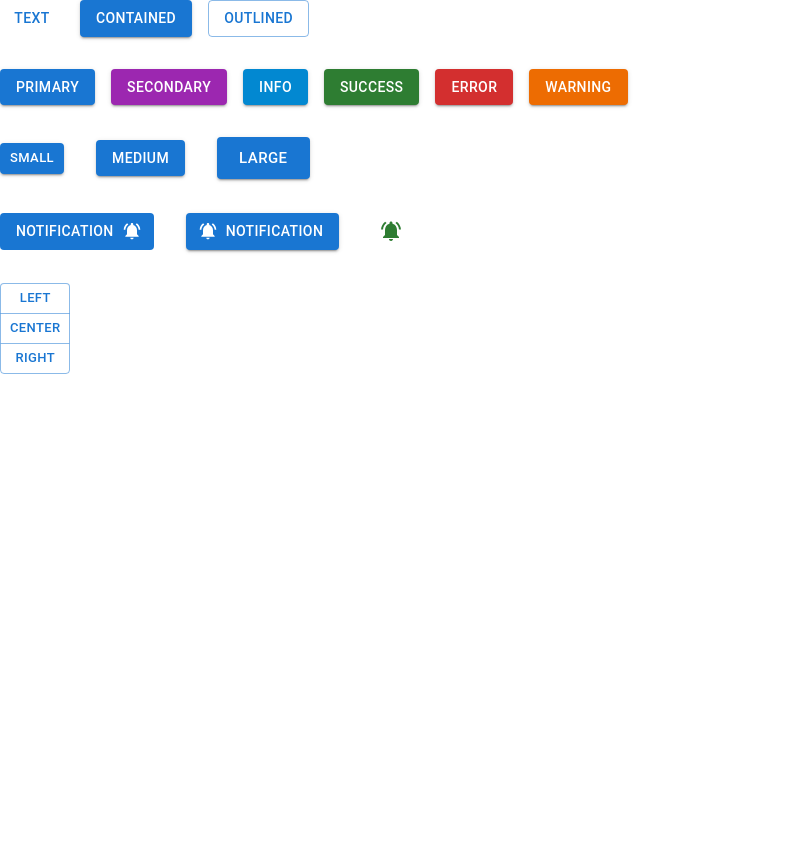
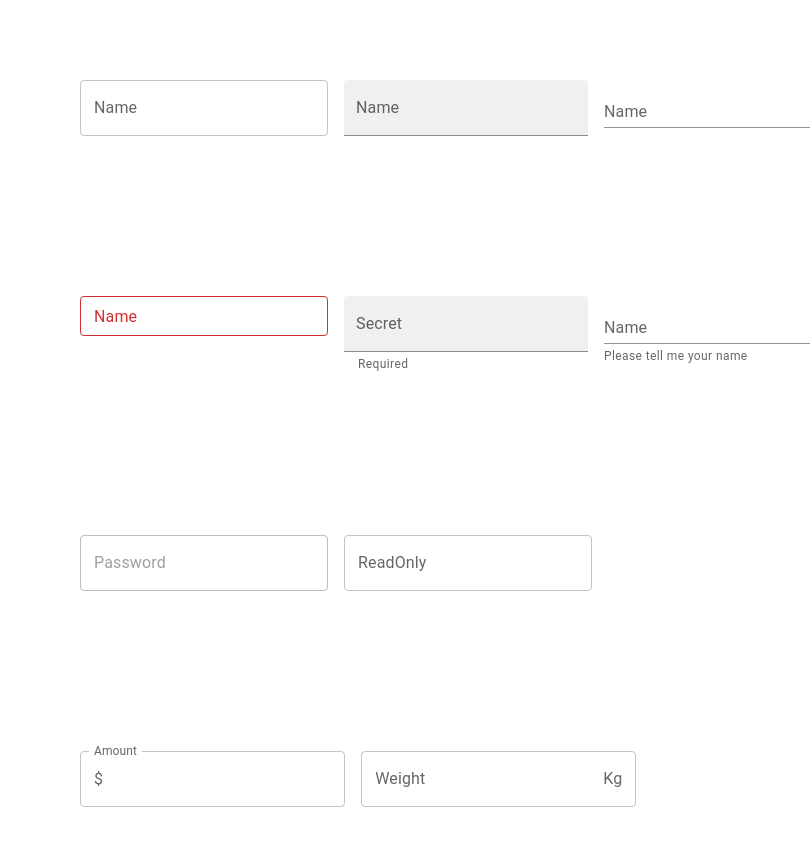
Before and after one commit to cuongvp/MUI_Tutorial, a React (Create React App) app: page / in a window 1280 px wide. Shown: the top 846 px of the page, without its empty margins (0-810 px from the left). Before the commit the page ends 800 px from the top, so only its background shows below. Built offline with nearby package versions, Linux system fonts and the light colour scheme.

Commit message:
text field

```diff
--- a/src/App.js
+++ b/src/App.js
@@ -1,9 +1,9 @@
 import './App.css';
-import MuiButton from './components/MuiButton';
+import MuiTextField from './components/MuiTextField';
 function App() {
   return (
     <div className="App">
-      <MuiButton/>
+      <MuiTextField/>
     </div>
   );
 }
--- a/src/components/MuiButton.jsx
+++ b/src/components/MuiButton.jsx
@@ -1,7 +1,19 @@
-import React from 'react'
-import { Stack, Button, IconButton, ButtonGroup } from '@mui/material'
+import React, { useState } from 'react'
+import { Stack, Button, IconButton, ButtonGroup, ToggleButtonGroup,
+    ToggleButton
+} from '@mui/material'
+
+import  FormatBoldIcon from '@mui/icons-material/FormatBold'
+import FormatItalicIcon from '@mui/icons-material/FormatItalic'
+import FormatUnderlinedIcon from '@mui/icons-material/FormatUnderlined'
+
 import NotificationsActiveIcon from '@mui/icons-material/NotificationsActive'
 function MuiButton() {
+    const [formats, setFormats] = useState(['bold', 'italic', 'underlined'])
+    const Changebutton = (event, newFormat) => {
+        setFormats(newFormat)
+        console.log(newFormat)
+    }
   return (
     <Stack spacing={4}>
         <Stack spacing={2} direction='row'>
@@ -42,6 +54,29 @@ function MuiButton() {
                 <Button>Right</Button>
             </ButtonGroup>
         </Stack>
+        <Stack
+            direction='row'
+        >
+            <ToggleButtonGroup
+                aria-label='text formatting'
+                size='small'
+                color='success'
+                orientation='vertical'
+                onChange={Changebutton}
+                value={formats}
+                exclusive
+            >
+                <ToggleButton value='bold' aria-label='bold'>
+                    <FormatBoldIcon/>
+                </ToggleButton>
+                <ToggleButton value='italic' aria-label='italic'>
+                    <FormatItalicIcon/>
+                </ToggleButton>
+                <ToggleButton value='underlined' aria-label='underlined'>
+                    <FormatUnderlinedIcon/>
+                </ToggleButton>
+            </ToggleButtonGroup>
+        </Stack>
     </Stack>
   )
 }
--- /dev/null
+++ b/src/components/MuiTextField.jsx
@@ -0,0 +1,46 @@
+import React, { useState } from 'react'
+import { Stack, TextField, InputAdornment } from '@mui/material'
+
+function MuiTextField() {
+    const [value, setValue] = useState(null)
+
+    const onchangeHandle = (event) => {
+        setValue(event.target.value)
+    }
+  return (
+    <Stack spacing={20} margin={10}>
+        <Stack direction='row' spacing={2}>
+            <TextField label='Name' variant='outlined'/>
+            <TextField label='Name' variant='filled'/>
+            <TextField label='Name' variant='standard'/>
+        </Stack>
+        <Stack direction='row' spacing={2}>
+            <TextField label='Name' variant='outlined' size='small' color='secondary' error/>
+            <TextField label='Secret' variant='filled' size='medium' color='success'
+                value={value}
+                onChange={onchangeHandle}
+                helperText = {value == null ? 'Required': 'Do share it to anyone!'}
+            />
+            <TextField label='Name' variant='standard' color='error' helperText='Please tell me your name'/>
+        </Stack>
+        <Stack direction='row' spacing={2}>
+            <TextField variant='outlined' label='Password' type='password' disabled/>
+            <TextField variant='outlined' label='ReadOnly' InputProps={{readOnly: true}}/>
+        </Stack>
+        <Stack direction='row' spacing={2}>
+            <TextField variant='outlined' label='Amount'
+                InputProps={{
+                    startAdornment: <InputAdornment position='start'>$</InputAdornment>
+                }}
+            />
+            <TextField variant='outlined' label='Weight'
+                InputProps={{
+                    endAdornment: <InputAdornment position='end'>Kg</InputAdornment>
+                }}
+            />
+        </Stack>
+    </Stack>
+  )
+}
+
+export default MuiTextField
```
